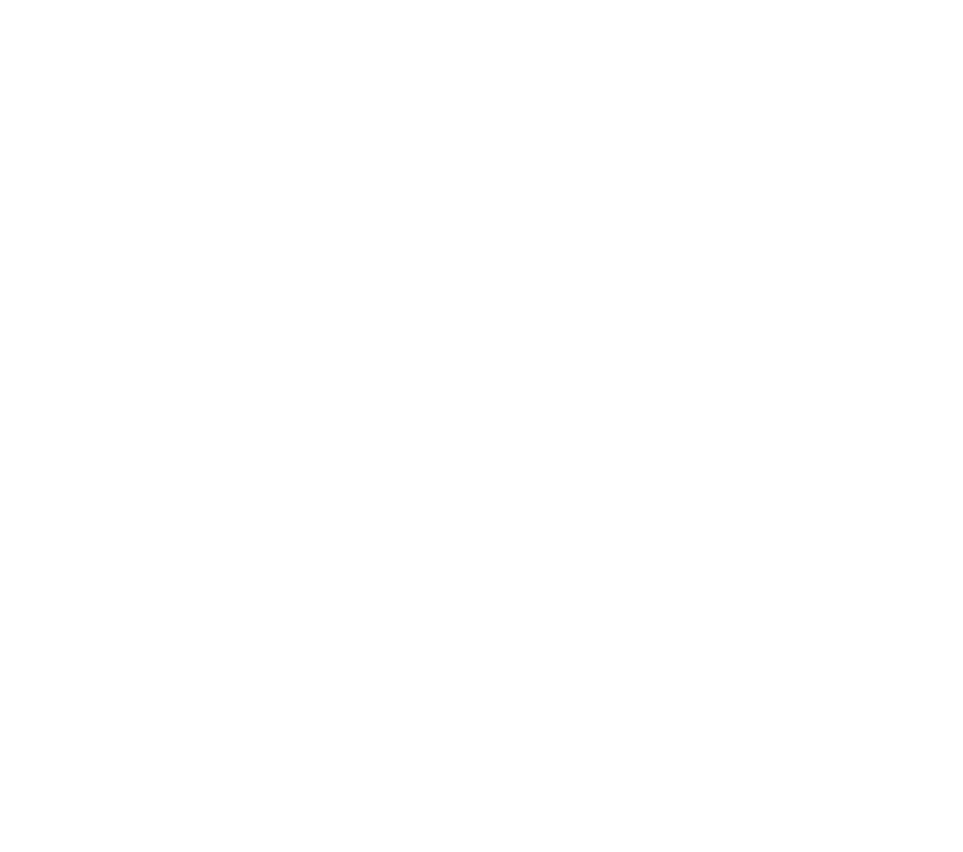
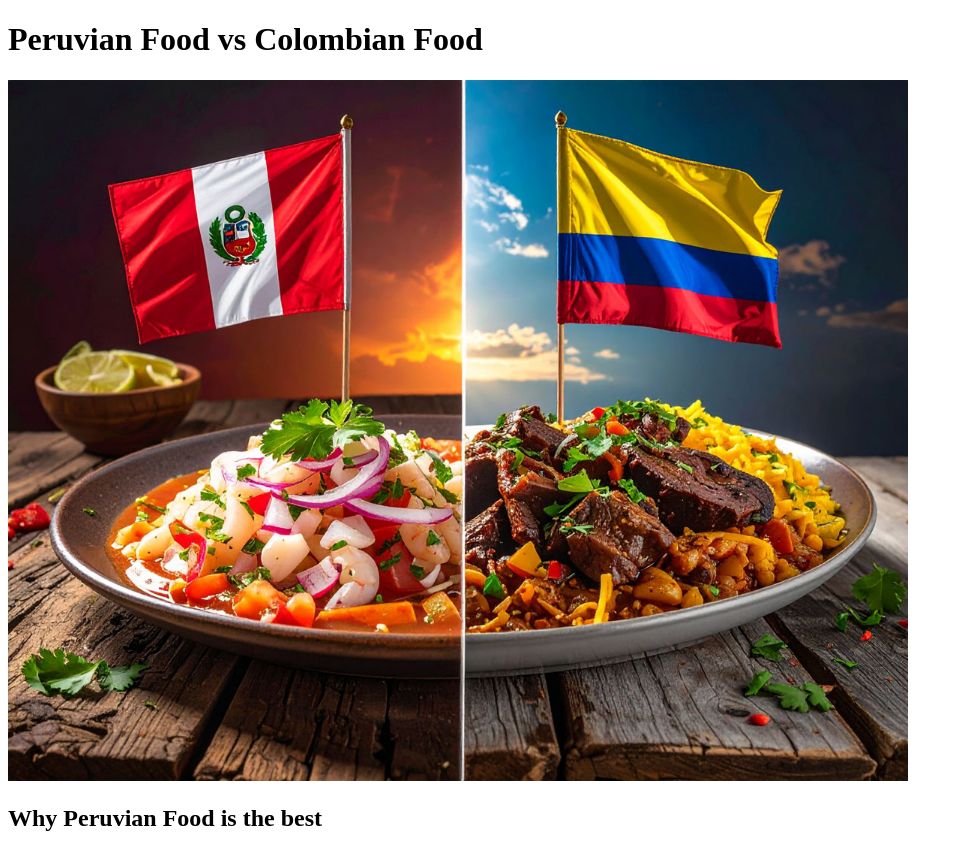
Before and after one commit to Jordan-Chuquillanqui/MidTerrm, a plain HTML site: page index.html in a window 1280 px wide. Shown: the whole page, without its empty margins (0-963 px from the left). Before the commit the page ends 800 px from the top, so only its background shows below. Drawn offline with Linux system fonts and the light colour scheme.

Commit message:
Add images
This commit includes some images to be used in the index file

```diff
--- a/index.html
+++ b/index.html
@@ -3,8 +3,19 @@
 <head>
     <meta charset="UTF-8">
     <title>Midterm</title>
+    <link href="css/main.css" rel="stylesheet">
 </head>
 <body>
+    <main>
+        <h1>Peruvian Food vs Colombian Food</h1>
+        <div>
+            <img src="images/peru-vs-colombia-2.jpg" alt="peru vs colombia" width="900" height="701">
+        </div>
+        <section>
+            <h2>Why Peruvian Food is the best</h2>
+        </section>
 
+
+    </main>
 </body>
 </html>
```
Also changed, not shown: css/main.css (added), images/Central-Photo.jpeg (added), images/maido-lima.jpg (added), images/maido.jpg (added), images/peruvian food.png (added), images/virgilio-central.jpg (added), 1 other file.
